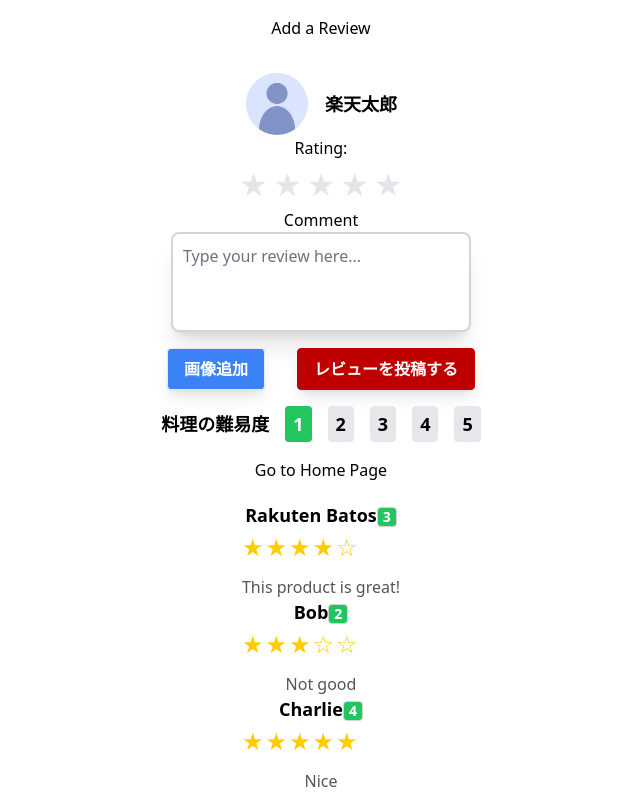
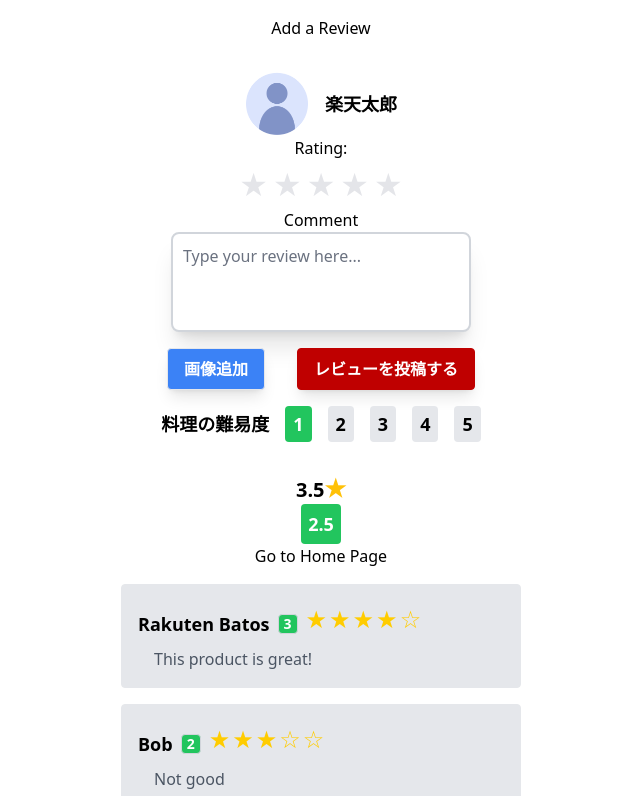
Before and after one commit to batosg/RakutenHackathon, a Next.js app: page /NewReview in a window 1280 px wide. Shown: the top 796 px of the page, without its empty margins (319-959 px from the left). Built offline with nearby package versions, Linux system fonts and the light colour scheme.

Commit message:
rating average

```diff
--- a/app/NewReview/ReviewList/page.tsx
+++ b/app/NewReview/ReviewList/page.tsx
@@ -12,29 +12,33 @@ const ReviewList = ({
   }>;
 }) => {
   return (
-    <div style={styles.reviewList}>
+    <div className="p-4 w-full">
       {reviews.map((review) => (
-        <div key={review.id}>
-          <h4 style={styles.name}>
-            {review.name}
+        <div
+          key={review.id}
+          className="rounded border mb-4 p-4 w-[400px]  bg-gray-200 space-x-4"
+        >
+          <div className="flex items-center gap-2 ">
+            <h4 className="text-lg font-bold">{review.name}</h4>
             <div
               key={review.difficulty}
-              className={`text-sm font-bold px-2 py-1 rounded border border-gray-300 ${"bg-green-500 text-white"}`}
+              className="text-sm font-bold px-2 py-1 rounded border border-gray-300 bg-green-500 text-white"
               style={{
                 display: "inline-flex",
                 justifyContent: "center",
                 alignItems: "center",
-                width: "20px", // Width of the box
-                height: "20px", // Height of the box
+                width: "20px",
+                height: "20px",
                 textAlign: "center",
-                lineHeight: "20px", // Match line height to height of the box
+                lineHeight: "20px",
               }}
             >
               {review.difficulty}
             </div>
-          </h4>
-          <StarRating rating={review.rating} />
-          <p style={styles.comment}>{review.comment}</p>
+
+            <StarRating rating={review.rating} />
+          </div>
+          <p className="text-gray-600 text-left">{review.comment}</p>
         </div>
       ))}
     </div>
--- a/app/NewReview/page.tsx
+++ b/app/NewReview/page.tsx
@@ -31,7 +31,7 @@ const AddReview = () => {
   };
   const [rating, setRating] = useState(0);
   const [comment, setComment] = useState("");
-  const [difficulty, setDifficulty] = useState(1); // Default difficulty level is 1
+  const [difficulty, setDifficulty] = useState(1);
   const [files, setFiles] = useState<
     Array<{ name: string; path: string; url?: string }>
   >([]);
@@ -69,6 +69,18 @@ const AddReview = () => {
     setComment("");
     setDifficulty(1);
   };
+  const calculateAverageRating = () => {
+    const totalRating = reviews.reduce((sum, review) => sum + review.rating, 0);
+    return reviews.length ? (totalRating / reviews.length).toFixed(1) : 0;
+  };
+
+  const calculateAverageDifficulty = () => {
+    const totalDifficulty = reviews.reduce(
+      (sum, review) => sum + review.difficulty,
+      0
+    );
+    return reviews.length ? (totalDifficulty / reviews.length).toFixed(1) : 0;
+  };
 
   return (
     <div className="mt-4 add-review">
@@ -96,7 +108,7 @@ const AddReview = () => {
       <div className="form-group">
         <label htmlFor="comment">Comment</label>
         <textarea
-          className="h-48 border-2 border-gray-300 rounded-lg p-4 placeholder-gray-500 focus:border-blue-500 focus:outline-none shadow-xl"
+          className="h-48 border-2 border-gray-300 rounded-lg p-4 placeholder-gray-500 focus:border-blue-500 focus:outline-none shadow-xl "
           id="comment"
           value={comment}
           onChange={(e) => setComment(e.target.value)}
@@ -153,27 +165,51 @@ const AddReview = () => {
               ))}
             </div>
           </div>
-          {/* photo */}
-          <div className="flex-grow"></div>
-          <div className="mt-4 grid grid-cols-2 gap-4">
+
+          <div className="mt-4 grid grid-cols-2 gap-4 ">
             {files.map((file, index) => (
               <div key={index} className="mb-2">
-                {
-                  <img
-                    src={file.url}
-                    alt={file.name}
-                    className="max-w-xs h-auto"
-                  />
-                }
+                <img
+                  src={file.url}
+                  alt={file.name}
+                  className="max-w-xs h-auto"
+                />
               </div>
             ))}
           </div>
+
+          <div className="mt-4">
+            <h3 className="text-xl font-semibold">
+              {calculateAverageRating()}
+              <span
+                className="inline-block"
+                style={{ color: "#ffc107", fontSize: "1.5rem" }}
+              >
+                ★
+              </span>{" "}
+            </h3>
+
+            <h3 className="text-xl font-semibold">
+              <div
+                className="text-lg font-bold px-2 py-1 rounded bg-green-500 text-white"
+                style={{
+                  display: "inline-flex",
+                  justifyContent: "center",
+                  alignItems: "center",
+                  width: "40px",
+                  height: "40px",
+                  textAlign: "center",
+                  lineHeight: "20px",
+                }}
+              >
+                {calculateAverageDifficulty()}
+              </div>
+            </h3>
+          </div>
         </div>
         <Link href="../../">Go to Home Page</Link>
+        <ReviewList reviews={reviews} />
       </div>
-
-      {/* Display reviews */}
-      <ReviewList reviews={reviews} />
     </div>
   );
 };
```
